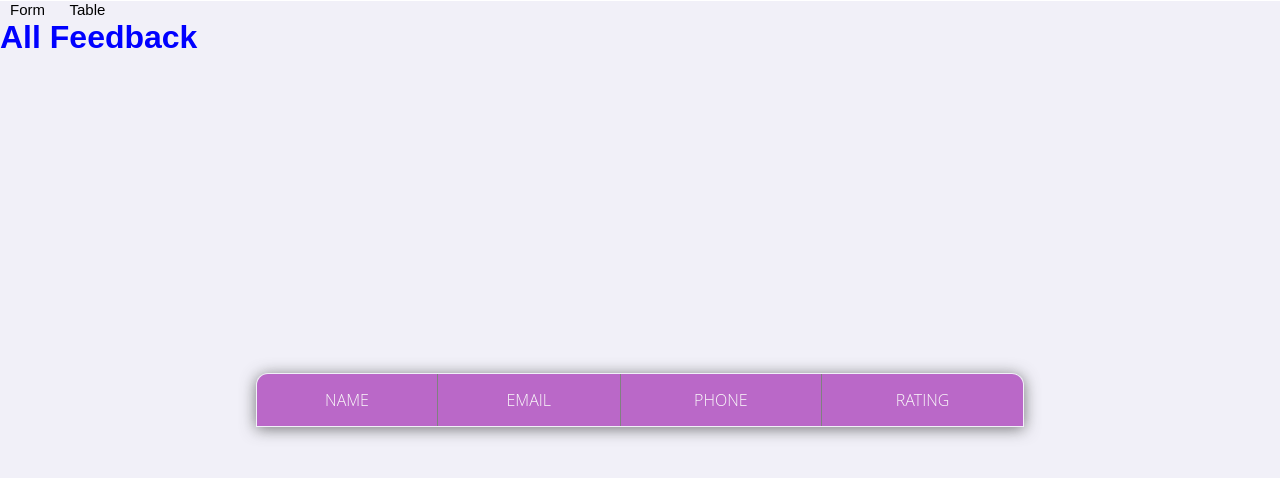
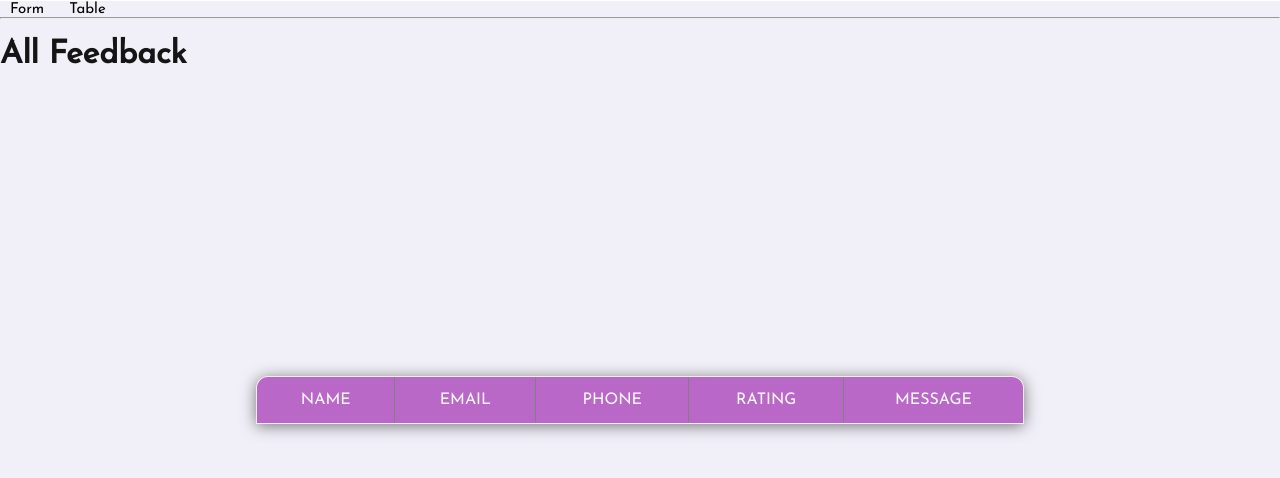
Before and after one commit to prashant263-del/React_F-G, a plain HTML site: page showData.html in a window 1280 px wide. Drawn offline with Linux system fonts and the light colour scheme.

Commit message:
Sttyling

```diff
--- a/Style.css
+++ b/Style.css
@@ -65,11 +65,18 @@ header{
 	margin-left: 3em;
 }
 h1 {
-	color: blue;
+	color:rgb(22, 21, 21);
+	font-family:'josefin Sans', Sans-serif ;
+}
+h4 {
+	color: blue
 }
 
+.bgwhite{
+	bottom: 20p;
+}
 
-@import url('https://fonts.googleapis.com/css?family=Montserrat|Open+Sans|Roboto');
+/* @import url('https://fonts.googleapis.com/css?family=Montserrat|Open+Sans|Roboto'); */
 *{
  margin:0;
  padding: 0;
@@ -112,7 +119,7 @@ td , th{
 th{
  background-color: #ba68c8;
  color: #fafafa;
- font-family: 'Open Sans',Sans-serif;
+ font-family: 'josefin Sans', Sans-serif;
  font-weight: 200;
  text-transform: uppercase;
 
@@ -120,7 +127,7 @@ th{
 tr{
  width: 100%;
  background-color: #fafafa;
- font-family: 'Montserrat', sans-serif;
+ font-family: 'josefin Sans', Sans-serif;
 }
 tr:nth-child(even){
  background-color: #eeeeee;
@@ -134,7 +141,7 @@ nav {
     border-top: 1px solid #fff;
     border-bottom: -5px solid #fff;
 	margin: 0 0;
-	margin-bottom: auto;
+	margin-bottom: 20px;
     text-align: left;
 }
 li {
--- a/showData.html
+++ b/showData.html
@@ -3,7 +3,7 @@
 
 <head>
     <link rel="stylesheet" href="Style.css">
-
+    <link href="https://fonts.googleapis.com/css?family=Josefin+Sans&display=swap" rel="stylesheet">
     <title>Detail Page</title>
 </head>
 
@@ -11,12 +11,13 @@
     <div>
         <nav>
             <ul>
-                <li><a href="./index (3).html">Form</a></li>
+                <li><a href="./index.html">Form</a></li>
                 <li><a href="./showData.html">Table</a></li>
             </ul>
+            <hr class="bg-white">
         </nav>
     </div>
-    <h1>All Feedback</h1>
+    <h1 class="feedback">All Feedback</h1>
     <div id="result-table">
         <table border="1">
             <thead>
@@ -25,6 +26,7 @@
                     <th>Email</th>
                     <th>Phone</td>
                     <th>Rating</td>
+                    <th>Message</td>
                 </tr>
             </thead>
             <tbody id="table-body">
@@ -60,6 +62,12 @@
                 const ratingColumn = document.createElement('td');
                 ratingColumn.textContent = customer.serviceRating;
                 tableRow.append(ratingColumn);
+
+                const messageColumn = document.createElement('td');
+                messageColumn.textContent = customer.message;
+                tableRow.append(messageColumn);
+
+
                 tableBody.append(tableRow);
             })
         }
```
Also changed, not shown: index.html (+2 -2 lines).
